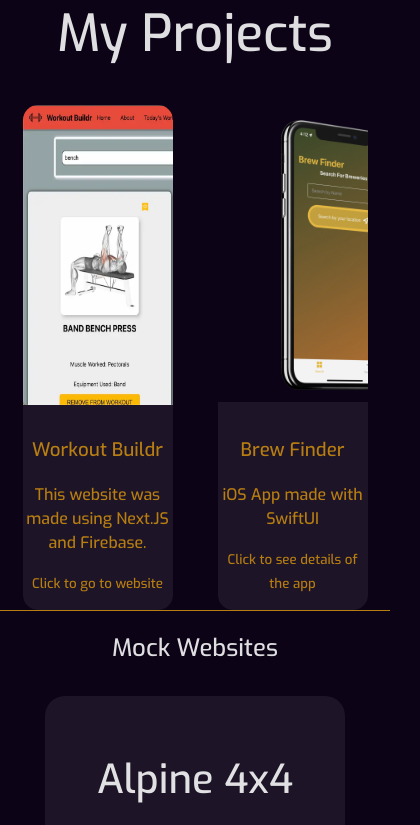
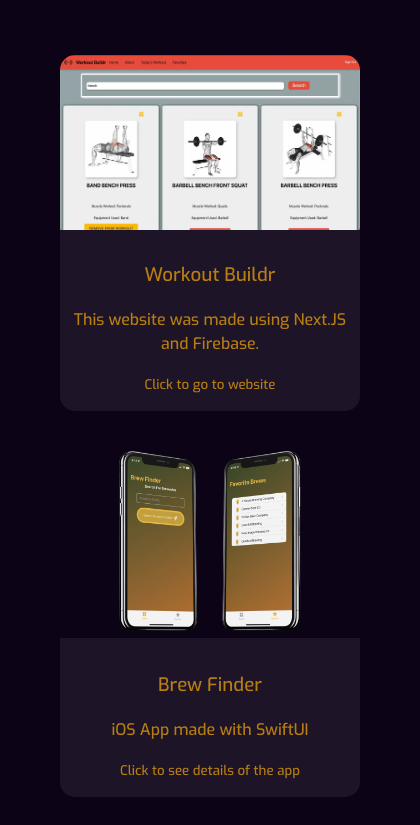
Before and after one commit to Schmidt217/portfolio, a React (Vite) app: page / in a window 390 px wide. Shown: the part 2059-2884 px from the top of the page, 420 px wide, since content can reach past the window. Built offline with nearby package versions, Linux system fonts and the light colour scheme.

Commit message:
added media queries for projects

```diff
--- a/src/styles/mockWebsites.css
+++ b/src/styles/mockWebsites.css
@@ -53,10 +53,16 @@
 	transform: translateY(0);
 }
 @media (max-width: 768px) {
+	.pages h4 {
+		font-size: 1.5rem;
+	}
 }
 
 @media (max-width: 576px) {
 	.pages {
-		width: 200px;
+		width: 300px;
+	}
+	.pages h4 {
+		font-size: 1rem;
 	}
 }
--- a/src/styles/projects.css
+++ b/src/styles/projects.css
@@ -6,6 +6,7 @@
 }
 .project {
 	width: 450px;
+	margin: 15px 0 15px 0;
 }
 .img-container {
 	overflow: hidden;
@@ -45,9 +46,18 @@
 
 @media (max-width: 576px) {
 	.project {
-		width: 150px;
+		width: 300px;
+	}
+	.workoutBuilderImage {
+		margin: 0;
+		height: 175px;
+		width: 300px;
+	}
+	.brewFinderImage {
+		margin: 0;
+		height: 200px;
 	}
 	hr {
-		margin: 0;
+		margin: 15px 0 15px 0;
 	}
 }
```
